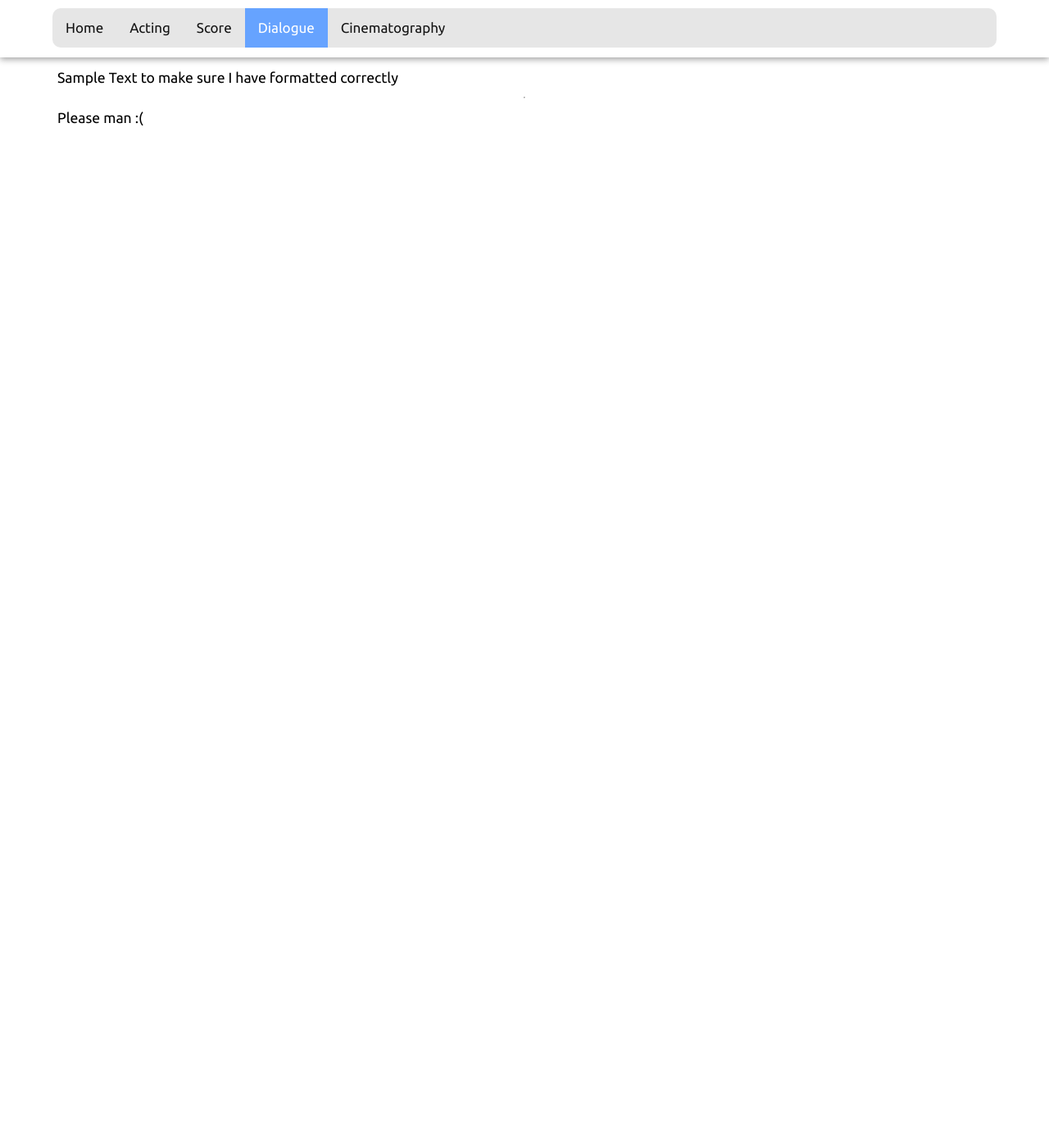
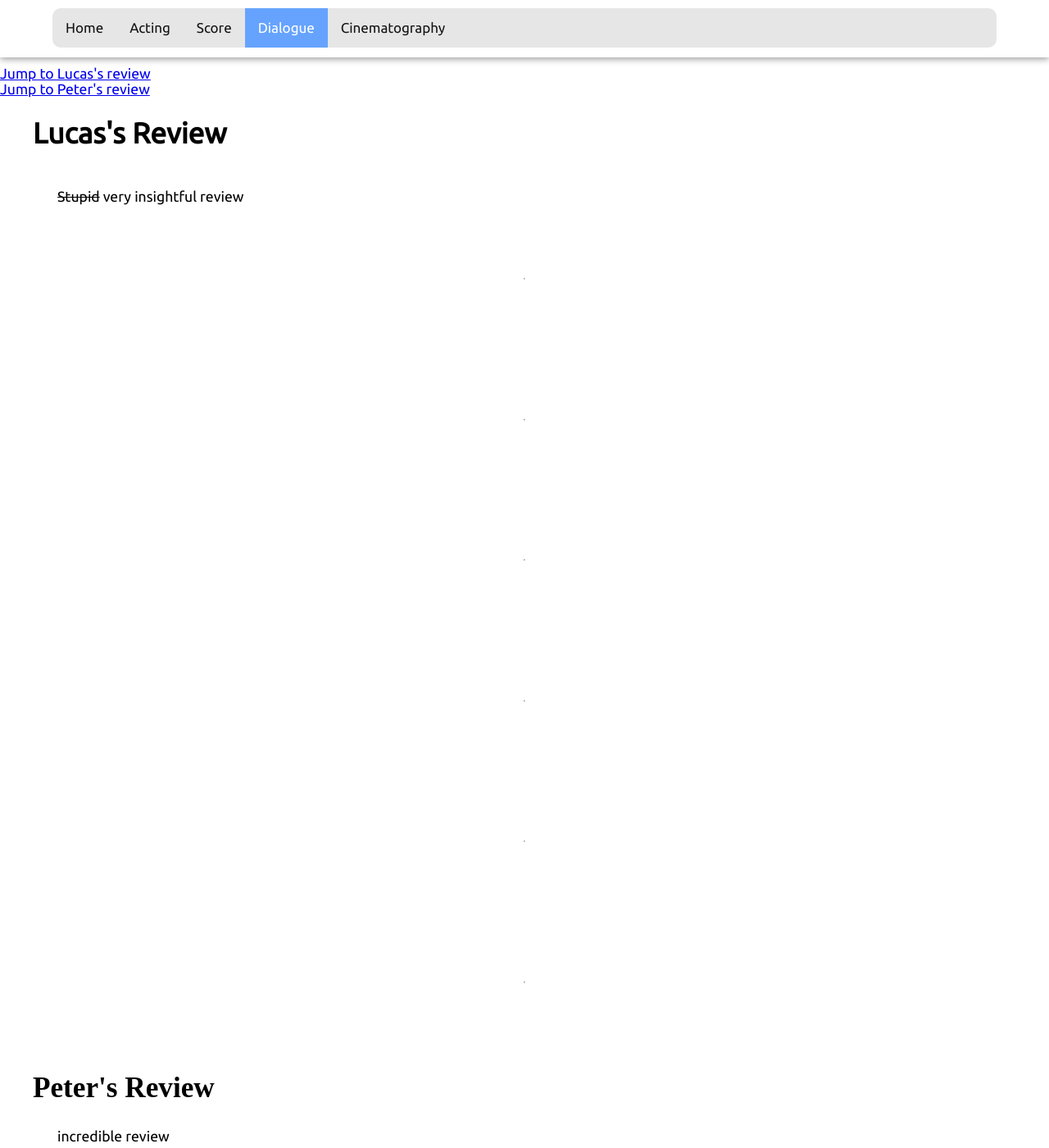
Before and after one commit to InterstellarMovieReview/InterstellarMovieReview.github.io, a plain HTML site: page dialogue.html in a window 1280 px wide. Shown: the whole page at 82% size. Before the commit the page ends 800 px from the top, so only its background shows below. Drawn offline with Linux system fonts and the light colour scheme.

Commit message:
Update dialogue.html
Testing some bookmarking

```diff
--- a/dialogue.html
+++ b/dialogue.html
@@ -21,9 +21,68 @@
 		</div>
 	</head>
 <body>
-	<p style="font-family:Ubuntu;">Sample Text to make sure I have formatted correctly</p>
+	<a href="#Lucas" title="Just to see :)"> Jump to Lucas's review </a>
+	<a href="#peter" title="surely this works right"> Jump to Peter's review </a>
+	<h1 style="font-family:Ubuntu;">Lucas's Review</h1>
+	<br>
+	<p id="lucas"> <del>Stupid</del> very insightful review </p>
+	<!-- Adding enough space I can ensure the links are actually working lol -->
+	<br>
+	<br>
+	<br>
+	<br>
 	<hr>
-	<p style="font-family: "Times New Roman", Times;>Please man :(</p>
+	<br>
+	<br>
+	<br>
+	<br>
+	<br>
+	<br>
+	<br>
+	<br>
+	<hr>
+	<br>
+	<br>
+	<br>
+	<br>
+	<br>
+	<br>
+	<br>
+	<br>
+	<hr>
+	<br>
+	<br>
+	<br>
+	<br>
+	<br>
+	<br>
+	<br>
+	<br>
+	<hr>
+	<br>
+	<br>
+	<br>
+	<br>
+	<br>
+	<br>
+	<br>
+	<br>
+	<hr>
+	<br>
+	<br>
+	<br>
+	<br>
+	<br>
+	<br>
+	<br>
+	<br>
+	<hr>
+	<br>
+	<br>
+	<br>
+	<br>
+	<h1 style="font-family:Serial";>Peter's Review</h1>
+	<p id="peter"> incredible review </p>
 </body>
 
 	<!-- <img src="MoviePoster.jpg" style="display:block;margin-left:auto;margin-right:auto;padding:0px;width:100%;"> -->
```
